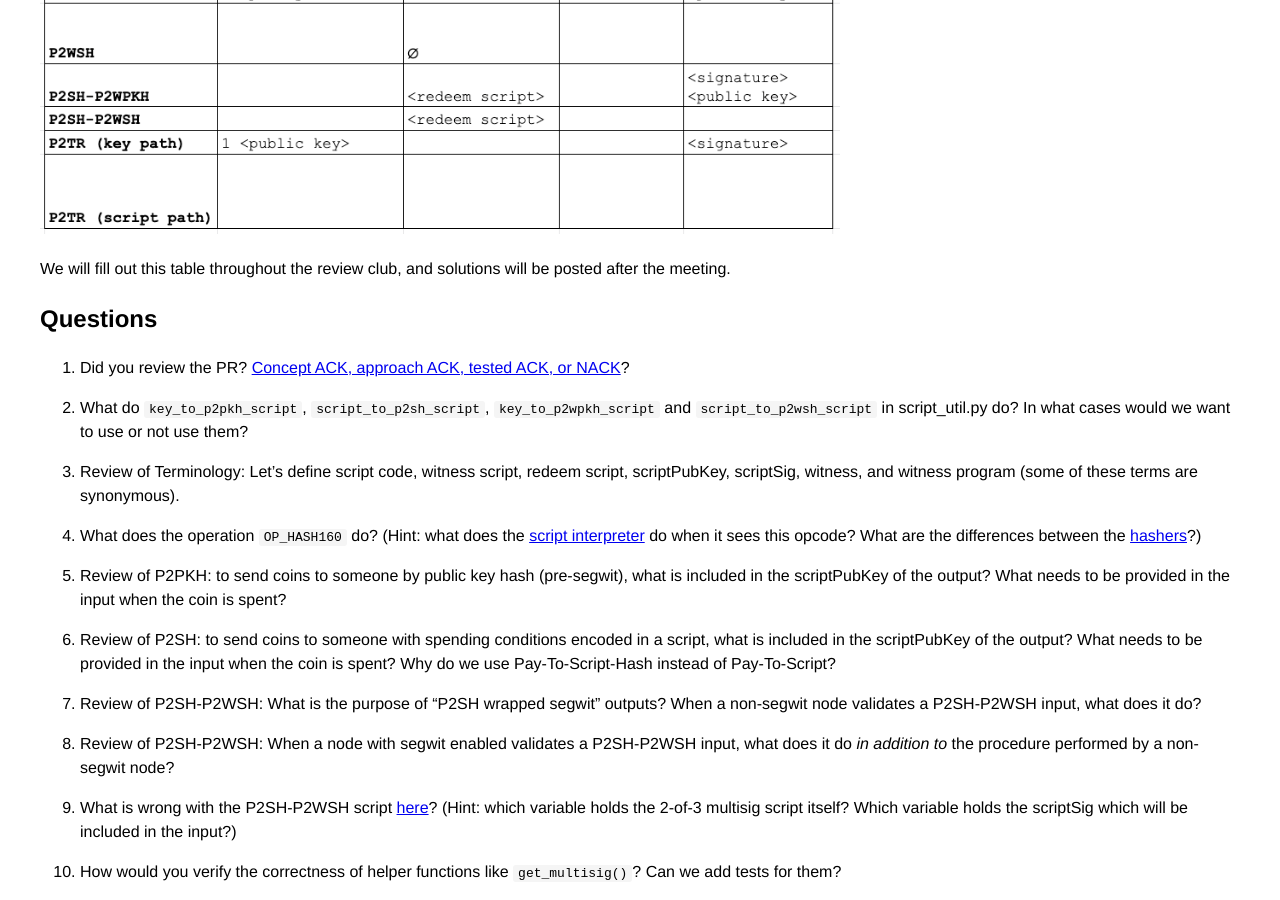
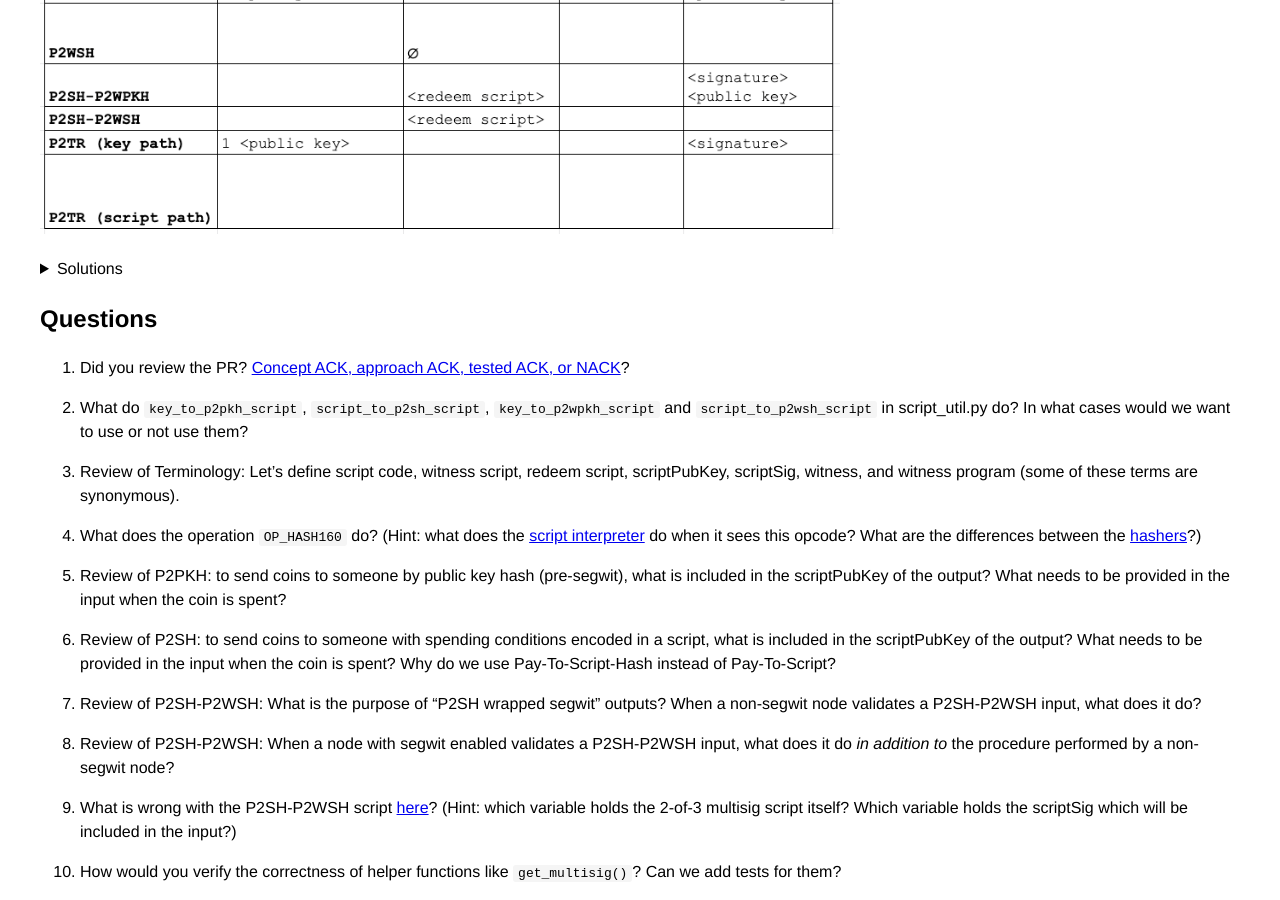
Before and after one commit to bitcoin-core-review-club/website, a Jekyll site: the page built from _posts/2021-07-07-#22363.md, in a window 1280 px wide and 900 px high, scrolled down 929 px. Built offline with Jekyll 4.4.1, drawn with Linux system fonts in a browser that asks for light colours.

Commit message:
add solutions for script output types table

```diff
--- a/_posts/2021-07-07-#22363.md
+++ b/_posts/2021-07-07-#22363.md
@@ -31,8 +31,14 @@
 
 <img src="../assets/img/script_output_types_blank.png" width="800">
 
-We will fill out this table throughout the review club, and solutions will be posted after the
-meeting.
+<details><summary>Solutions</summary>
+<p>
+
+<img src="../assets/img/script_output_types_sols.png" width="800">
+
+</p>
+</details>
+
 
 ## Questions
 
```
Also changed, not shown: assets/img/script_output_types_sols.png (added).
